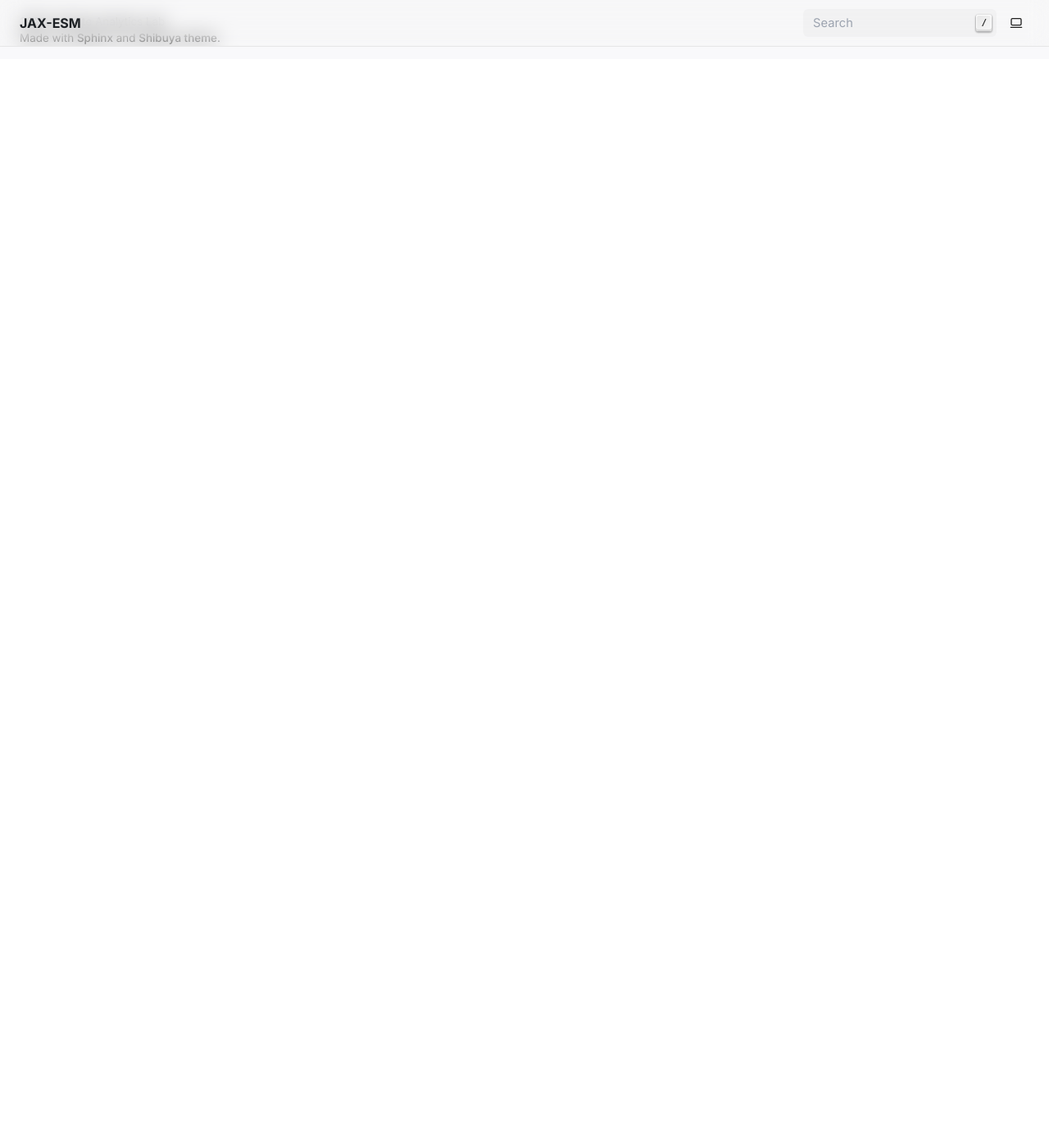
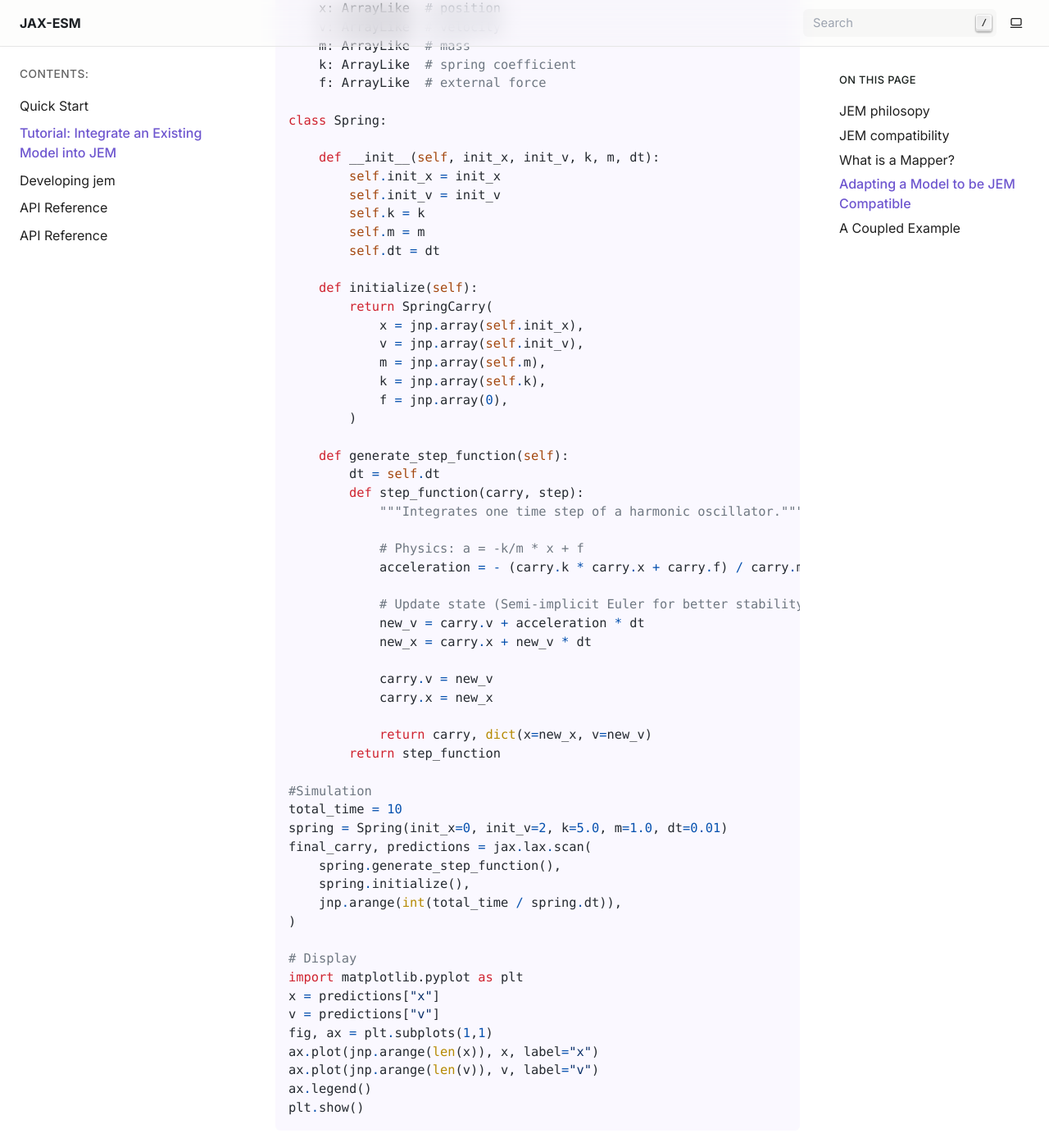
Before and after one commit to climate-analytics-lab/jax-esm, a Sphinx documentation site: the page built from docs/source/tutorial.rst, in a window 1280 px wide and 1400 px high, scrolled down 1329 px. Shown: the whole window at 82% size. Built offline with Sphinx 7.4.7, drawn with Linux system fonts in a browser that asks for light colours; some of the changed text lies outside the part shown.

Commit message:
Add docs

```diff
--- a/docs/source/tutorial.rst
+++ b/docs/source/tutorial.rst
@@ -32,5 +32,77 @@ to do more sophisticated checks.
 Adapting a Model to be JEM Compatible
 -------------------------------------
 
+.. code-block:: python
+
+    import jax
+    import jax.numpy as jnp
+    from jax.typing import ArrayLike
+    from dataclasses import dataclass
+    import tree_math
+
+    @tree_math.struct
+    @dataclass
+    class SpringCarry:
+        x: ArrayLike  # position
+        v: ArrayLike  # velocity
+        m: ArrayLike  # mass
+        k: ArrayLike  # spring coefficient
+        f: ArrayLike  # external force
+
+    class Spring:
+
+        def __init__(self, init_x, init_v, k, m, dt):
+            self.init_x = init_x
+            self.init_v = init_v
+            self.k = k
+            self.m = m
+            self.dt = dt
+
+        def initialize(self):
+            return SpringCarry(
+                x = jnp.array(self.init_x),
+                v = jnp.array(self.init_v),
+                m = jnp.array(self.m),
+                k = jnp.array(self.k),
+                f = jnp.array(0),
+            )
+
+        def generate_step_function(self):
+            dt = self.dt
+            def step_function(carry, step):
+                """Integrates one time step of a harmonic oscillator."""
+
+                # Physics: a = -k/m * x + f
+                acceleration = - (carry.k * carry.x + carry.f) / carry.m
+
+                # Update state (Semi-implicit Euler for better stability)
+                new_v = carry.v + acceleration * dt
+                new_x = carry.x + new_v * dt
+
+                carry.v = new_v
+                carry.x = new_x
+
+                return carry, dict(x=new_x, v=new_v)
+            return step_function
+
+    #Simulation
+    total_time = 10
+    spring = Spring(init_x=0, init_v=2, k=5.0, m=1.0, dt=0.01)
+    final_carry, predictions = jax.lax.scan(
+        spring.generate_step_function(),
+        spring.initialize(),
+        jnp.arange(int(total_time / spring.dt)),
+    )
+
+    # Display
+    import matplotlib.pyplot as plt
+    x = predictions["x"]
+    v = predictions["v"]
+    fig, ax = plt.subplots(1,1)
+    ax.plot(jnp.arange(len(x)), x, label="x")
+    ax.plot(jnp.arange(len(v)), v, label="v")
+    ax.legend()
+    plt.show()
+
 A Coupled Example
 -----------------
```
